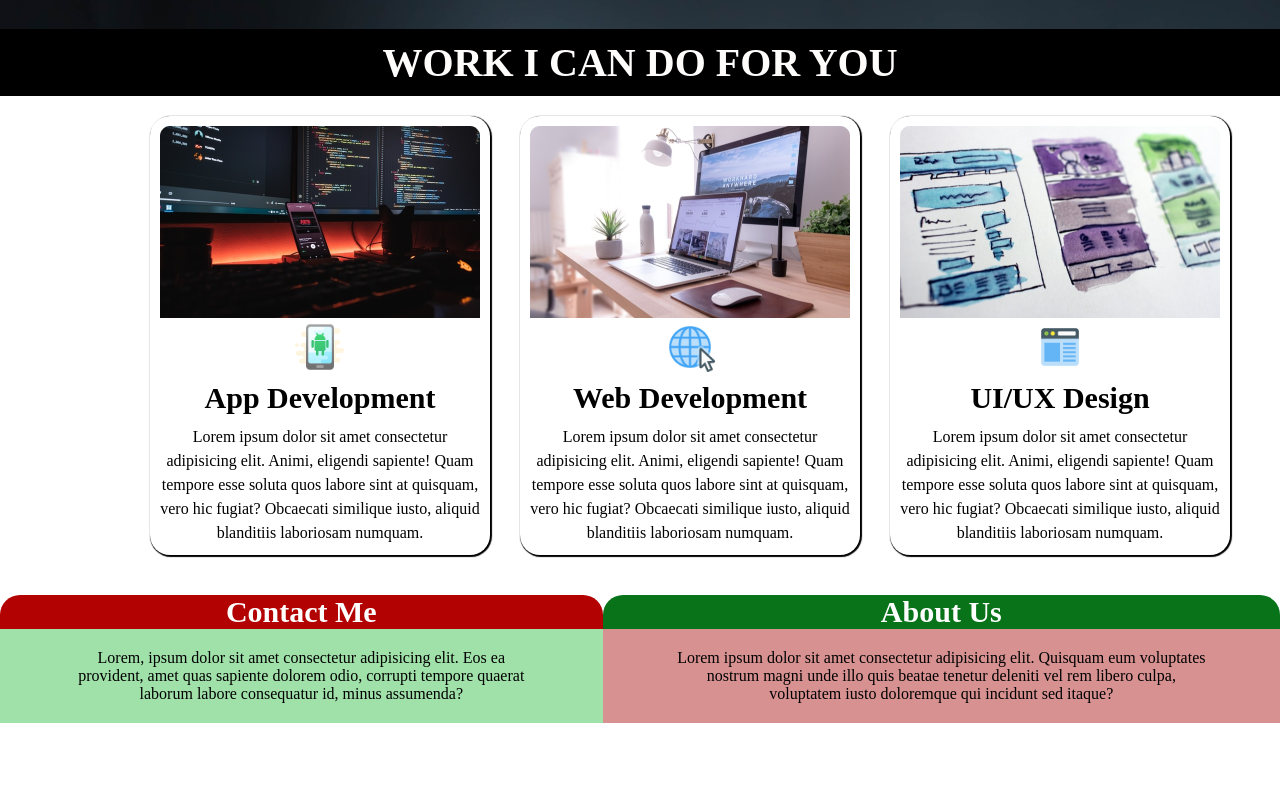
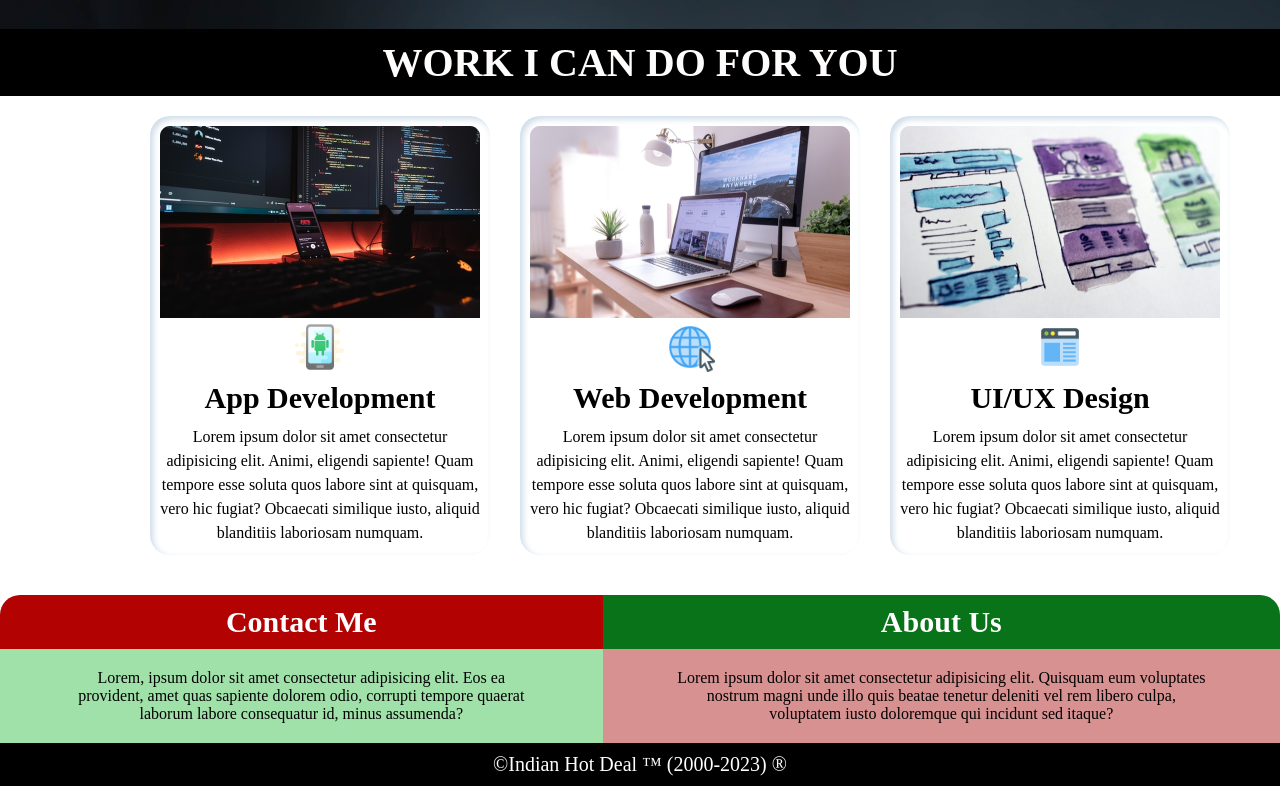
Before and after one commit to abhishekthakur797/Web-Development-using-HTML-CSS, a plain HTML site: page Landing Page/index.html in a window 1280 px wide. Shown: the part 771-1557 px from the top of the page. Before the commit the page ends 1494 px from the top, so only its background shows below. Drawn offline with Linux system fonts and the light colour scheme.

Commit message:
landing page has been created successfully for desktop version

```diff
--- a/Landing Page/index.html
+++ b/Landing Page/index.html
@@ -6,6 +6,11 @@
     <meta name="viewport" content="width=device-width, initial-scale=1.0" />
     <title>Abhishek Thakur</title>
     <link rel="stylesheet" href="style.css" />
+    <link
+      rel="icon"
+      type="image/x-icon"
+      href="./images/external-code-iiot-outline-colored-iconset-others-lafs.png"
+    />
     <script
       src="https://kit.fontawesome.com/afcdfd8069.js"
       crossorigin="anonymous"
@@ -89,6 +94,7 @@
         </div>
       </div>
       <!--! Footer Section -->
+      <footer>&#169;Indian Hot Deal &#8482; (2000-2023) &#174;</footer>
     </div>
   </body>
 </html>
--- a/Landing Page/style.css
+++ b/Landing Page/style.css
@@ -43,7 +43,8 @@
   line-height: 1.5;
 }
 .third-section-content {
-  box-shadow: 1px 1px 1px 1px;
+  box-shadow: rgb(204, 219, 232) 3px 3px 6px 0px inset,
+    rgba(255, 255, 255, 0.5) -3px -3px 6px 1px inset;
   padding: 10px;
   border-radius: 20px;
   transition: ease-in-out 0.3s;
@@ -79,9 +80,10 @@
 
 .fourth-section-content-1 h2 {
   background-color: rgb(179, 2, 2);
-  border-radius: 20px 20px 0px 0px;
+  border-radius: 20px 0px 0px 0px;
   color: white;
   font-size: 30px;
+  padding: 10px 0px;
 }
 .fourth-section-content-1 p {
   padding: 20px 70px;
@@ -93,11 +95,21 @@
 }
 .fourth-section-content-2 h2 {
   background-color: rgb(9, 115, 25);
-  border-radius: 20px 20px 0px 0px;
+  border-radius: 0px 20px 0px 0px;
   color: white;
   font-size: 30px;
+  padding: 10px 0px;
 }
 .fourth-section-content-2 p {
   padding: 20px 70px;
   background-color: rgb(215, 145, 145);
 }
+/*Footer Section*/
+footer {
+  text-align: center;
+  background-color: black;
+  color: white;
+  padding: 10px 0px;
+  font-size: 20px;
+}
+/*?For Mobile View*/
```
Also changed, not shown: Landing Page/images/external-code-iiot-outline-colored-iconset-others-lafs.png (added).
